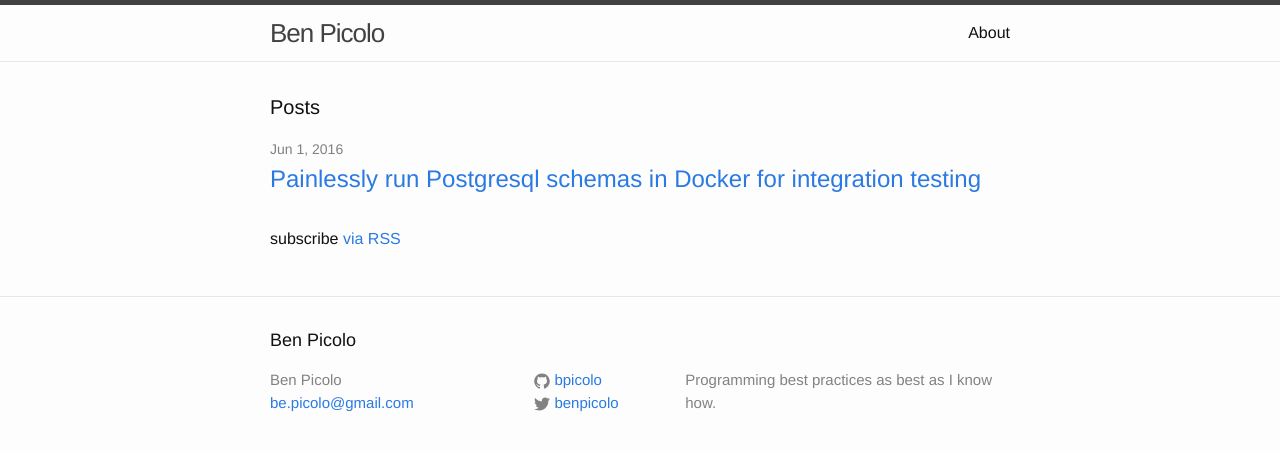
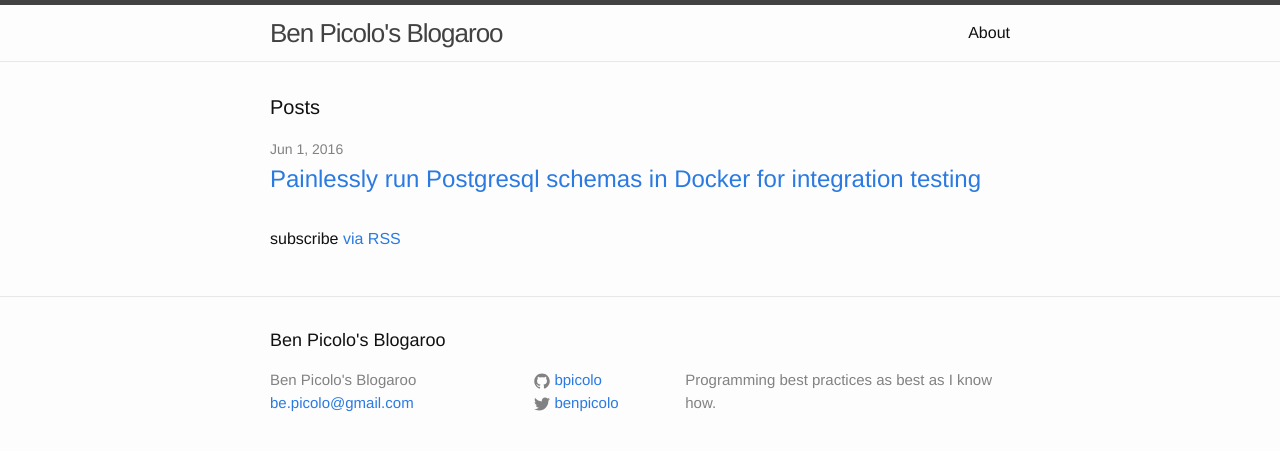
Before and after one commit to bpicolo/bpicolo.github.io, a Jekyll site: the page built from index.html, in a window 1280 px wide. Shown: the top 451 px of the page. Built offline with Jekyll 4.4.1, drawn with Linux system fonts in a browser that asks for light colours.

Commit message:
Change title slightly because I am a super fun guy

```diff
--- a/_config.yml
+++ b/_config.yml
@@ -1,5 +1,5 @@
 # Site settings
-title: Ben Picolo
+title: Ben Picolo's Blogaroo
 email: be.picolo@gmail.com
 description: > # this means to ignore newlines until "baseurl:"
   Programming best practices as best as I know how.
```
